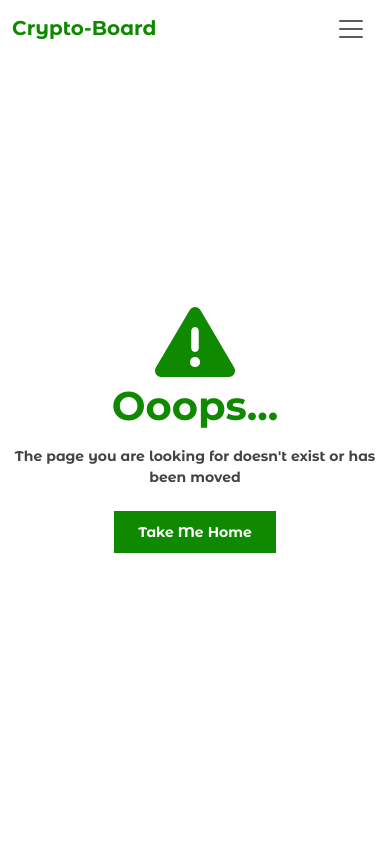
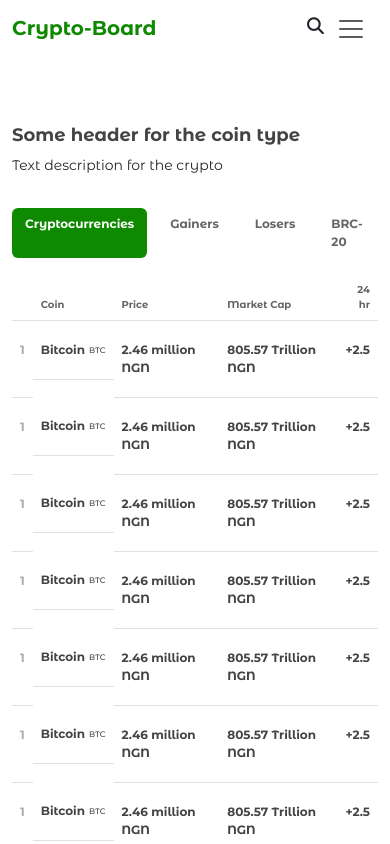
Before and after one commit to Randoski/Crypto-Board, a Vue app: page /favorites in a window 390 px wide. Shown: the top 844 px of the page. Built offline with nearby package versions, Linux system fonts and the light colour scheme.

Commit message:
Corrections + updates

```diff
--- a/src/components/Navbar.vue
+++ b/src/components/Navbar.vue
@@ -5,6 +5,18 @@
       <nav class="navbar navbar-expand-sm cont fixed-top bg-white navb">
         <div class="container">
           <router-link class="navbar-brand logo" to="/">Crypto-Board</router-link>
+
+          <!-- Hamburger and search icon -->
+          <div class="ham-container">
+            <!-- Search icon -->
+            <div class="nav-item links">
+              <div
+                :class="{ 'active-link': isRouteActive('/link') }"
+                class="dropdown-item"
+              >
+                <i class="fas fa-search search-icon2"></i>
+              </div>
+            </div>
 
             <!-- Hamburger -->
             <button
@@ -15,62 +27,66 @@
             >
               <span class="navbar-toggler-icon"></span>
             </button>
+          </div>
 
           <!-- Nav items -->
           <div class="collapse navbar-collapse bg-white" id="collapsibleNavbar">
             <ul class="navbar-nav nav-links links">
               <!-- Cryptocurrencies Link -->
               <li class="nav-item">
-                <router-link class="nav-link" to="/">Cryptocurrencies</router-link>
+                <router-link
+                  :class="{ 'active-link': isRouteActive('/') }"
+                  class="nav-link"
+                  to="/"
+                >
+                  Cryptocurrencies
+                </router-link>
               </li>
 
               <!-- Learn -->
               <li class="nav-item">
-                <router-link class="nav-link" to="/learn">Crypto 101</router-link>
+                <router-link
+                  :class="{ 'active-link': isRouteActive('/learn') }"
+                  class="nav-link"
+                  to="/learn"
+                >
+                  Crypto 101
+                </router-link>
               </li>
 
-              <!-- Dropdown -->
-              <!-- <li class="nav-item dropdown">
-                <a
-                  class="nav-link dropdown-toggle"
-                  href="#"
-                  role="button"
-                  data-bs-toggle="dropdown"
-                  >Dropdown</a
+              <!-- Favorites (mobile) -->
+              <li class="nav-item">
+                <router-link
+                  :class="{ 'active-link': isRouteActive('/favorites') }"
+                  class="nav-link desktop-link"
+                  to="/favorites"
                 >
-
-                <ul class="dropdown-menu">
-                  <li>
-                    <router-link class="dropdown-item" to="/link3">Link</router-link>
-                  </li>
-                  <li>
-                    <router-link class="dropdown-item" to="/link4"
-                      >Another link</router-link
-                    >
-                  </li>
-                  <li>
-                    <router-link class="dropdown-item" to="/link5"
-                      >A third link</router-link
-                    >
+                  Favorites
+                </router-link>
               </li>
             </ul>
-              </li> -->
-            </ul>
 
-            <!-- Right Links with Love and Search icons -->
+            <!-- Right Icons  -->
             <ul class="navbar-nav ms-auto">
-              <!-- Love icon -->
+              <!-- Favorites icon -->
               <li class="nav-item links">
-                <router-link class="dropdown-item" to="/favorites">
+                <router-link
+                  :class="{ 'active-link': isRouteActive('/favorites') }"
+                  class="dropdown-item"
+                  to="/favorites"
+                >
                   <i class="far fa-heart love-icon"></i>
                 </router-link>
               </li>
 
               <!-- Search icon -->
               <li class="nav-item links">
-                <router-link class="dropdown-item" to="/link">
+                <div
+                  :class="{ 'active-link': isRouteActive('/link') }"
+                  class="dropdown-item"
+                >
                   <i class="fas fa-search search-icon"></i>
-                </router-link>
+                </div>
               </li>
             </ul>
           </div>
@@ -80,16 +96,26 @@
   </div>
 </template>
 
+<script>
+export default {
+  methods: {
+    isRouteActive(route) {
+      return this.$route.path === route || (route === "/" && this.$route.path === "");
+    },
+  },
+};
+</script>
+
 <style>
 /* Navbar */
 .navb {
   padding-bottom: 15px !important;
 }
+
 /* Logo */
 .logo {
   color: #0e8900 !important;
   font-weight: bold;
-
   font-family: "Montserrat Alternates", sans-serif;
 }
 
@@ -117,10 +143,17 @@
   border: none;
 }
 
+.ham-container {
+  display: flex;
+  align-items: center;
+}
+
 .love-icon,
-.search-icon {
+.search-icon,
+.search-icon2 {
   font-size: 1.3em;
   transition: color 0.3s, border-color 0.3s;
+  cursor: pointer;
 }
 
 .search-icon {
@@ -128,9 +161,15 @@
 }
 
 .love-icon:hover,
-.search-icon:hover {
-  color: #0e8900;
+.search-icon:hover,
+.search-icon2:hover,
+.nav-link:hover {
+  color: #0e8900 !important;
   border-color: #0e8900;
+}
+
+.active-link {
+  color: #0e8900 !important;
 }
 
 /* Media Queries */
@@ -151,4 +190,18 @@
     margin-left: 35px;
   }
 }
+
+@media (min-width: 575px) {
+  .desktop-link,
+  .search-icon2 {
+    display: none !important;
+  }
+}
+
+@media (max-width: 573px) {
+  .love-icon,
+  .search-icon {
+    display: none !important;
+  }
+}
 </style>
--- a/src/router.js
+++ b/src/router.js
@@ -23,6 +23,13 @@ const routes = [
         component: () => import('./views/Coin.vue'),
     },
 
+    // favorites
+    {
+        path: '/favorites',
+        name: 'Favorites',
+        component: () => import('./views/Favorites.vue'),
+    },
+
     // 404
     {
         path: '/:pathMatch(.*)*',
--- a/src/views/404.vue
+++ b/src/views/404.vue
@@ -20,7 +20,7 @@
   </div>
 </template>
 
-<style>
+<style scoped>
 .error-container {
   display: flex;
   justify-content: center;
@@ -61,6 +61,10 @@ p {
   font-size: 14px;
 }
 
+.cta:hover {
+  background-color: rgba(14, 137, 0, 0.9);
+}
+
 .animated-icon {
   animation: swing 1s infinite;
 }
--- a/src/views/Cryptocurrencies.vue
+++ b/src/views/Favorites.vue
@@ -304,41 +304,9 @@
           <li class="page-item"><a class="page-link pag" href="#">Next</a></li>
         </ul>
       </section>
-
-      <!-- Gainers, Losers and Newest -->
-      <section class="row sub-section">
-        <!-- Gainers -->
-        <div class="col-sm-6">
-          <Gainers />
-        </div>
-
-        <!-- Losers -->
-        <div class="col-sm-6">
-          <Losers />
-        </div>
-
-        <!-- Newest Coin -->
-        <div class="col-sm-6">
-          <NewestCoin />
-        </div>
-      </section>
     </div>
   </div>
 </template>
-
-<script>
-import NewestCoin from "../components/NewestCoin.vue";
-import Gainers from "../components/Gainers.vue";
-import Losers from "../components/Losers.vue";
-
-export default {
-  components: {
-    NewestCoin,
-    Gainers,
-    Losers,
-  },
-};
-</script>
 
 <style>
 /* Page Settings */
@@ -420,7 +388,7 @@ td {
   padding-bottom: 20px !important;
   color: rgb(69, 66, 66) !important;
   font-size: 12px;
-  font-weight: 500;
+  font-weight: 700;
 }
 
 /* Crypto Image */
```
Lines whose indentation alone changed are shown as unchanged.
